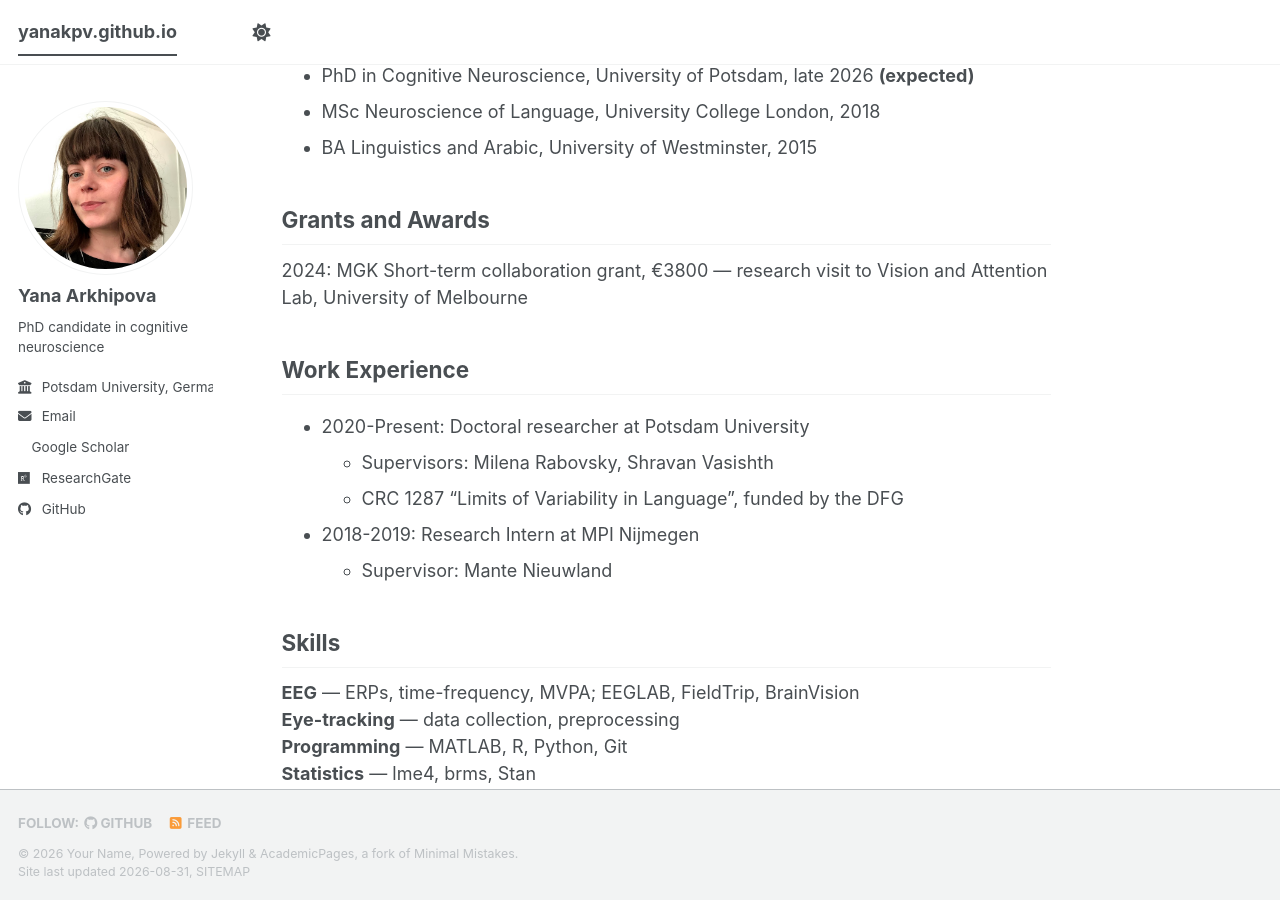
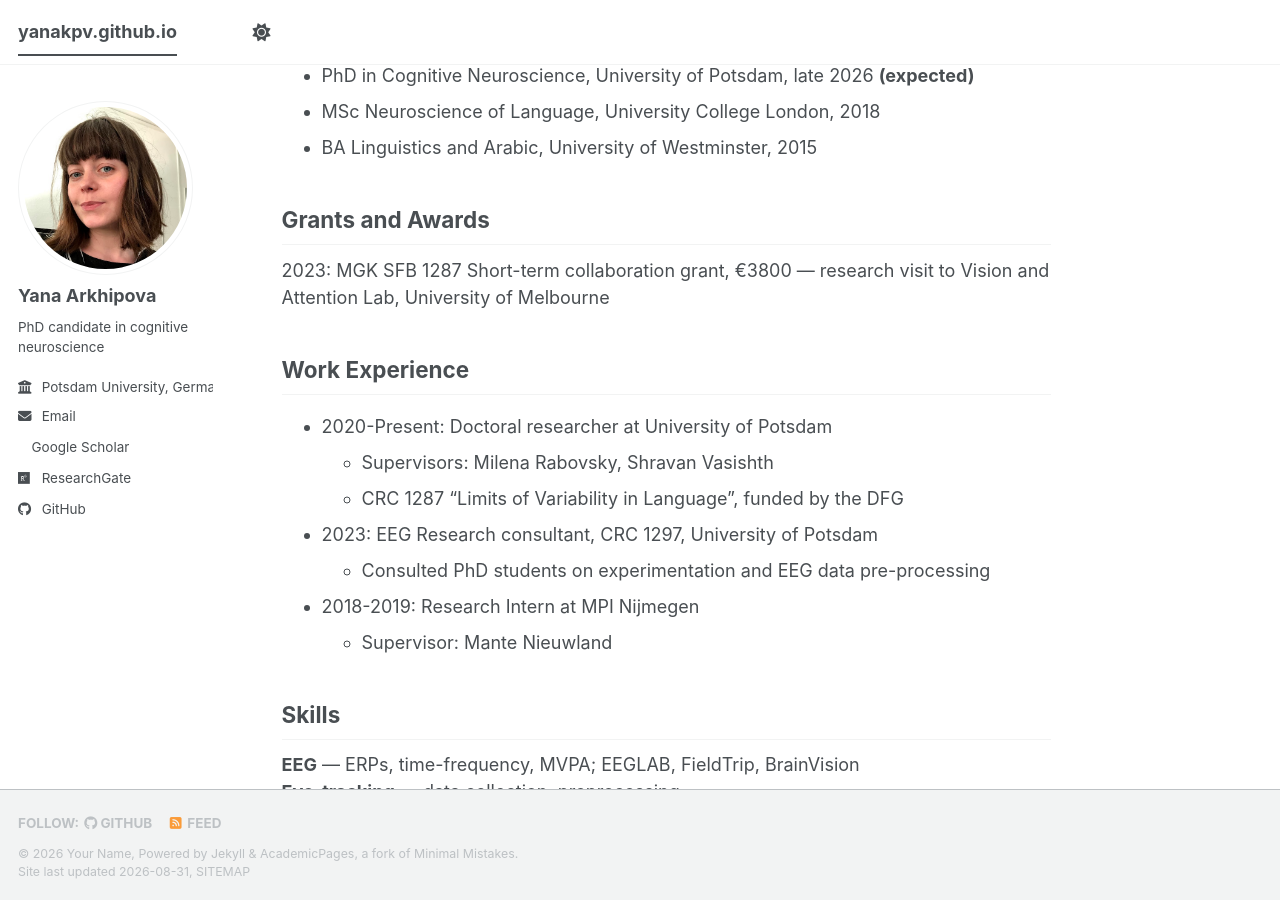
Before and after one commit to yanakpv/yanakpv.github.io, a Jekyll site: the page built from _pages/about.md, in a window 1280 px wide and 900 px high, scrolled down 727 px. Built offline with Jekyll 4.4.1, drawn with Linux system fonts in a browser that asks for light colours; a style sheet for code colours, icons or effects is not loaded.

Commit message:
Update about.md

```diff
--- a/_pages/about.md
+++ b/_pages/about.md
@@ -27,13 +27,16 @@ Before starting my PhD I spent a year at the Max Planck Institute for Psycholing
 * BA Linguistics and Arabic, University of Westminster, 2015
 
 ## Grants and Awards
-2024: MGK Short-term collaboration grant, €3800 — research visit to Vision and Attention Lab, University of Melbourne
+2023: MGK SFB 1287 Short-term collaboration grant, €3800 — research visit to Vision and Attention Lab, University of Melbourne
 
 ## Work Experience
 
-* 2020-Present: Doctoral researcher at Potsdam University
+* 2020-Present: Doctoral researcher at University of Potsdam
   * Supervisors: Milena Rabovsky, Shravan Vasishth
   * CRC 1287 "Limits of Variability in Language", funded by the DFG
+
+* 2023: EEG Research consultant, CRC 1297, University of Potsdam
+  * Consulted PhD students on experimentation and EEG data pre-processing
 
 * 2018-2019: Research Intern at MPI Nijmegen
   * Supervisor: Mante Nieuwland
```
